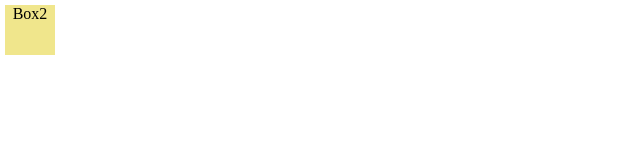
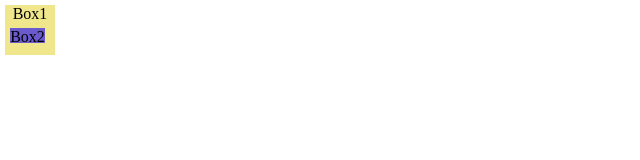
Before and after one commit to mohammedsharukhh/Learning_css, a plain HTML site: page Level6 of my learning/pages/index.html in a window 1280 px wide. Shown: the full height of the page, 0-640 px from the left. Drawn offline with Linux system fonts and the light colour scheme.

Commit message:
realtive%

```diff
--- a/Level6 of my learning/pages/index.html
+++ b/Level6 of my learning/pages/index.html
@@ -3,14 +3,14 @@
 <head>
     <meta charset="UTF-8">
     <meta name="viewport" content="width=device-width, initial-scale=1.0">
-    <title>Display Property</title>
+    <title>relative unit</title>
     <link rel="stylesheet" href="/Level6 of my learning/styles/index.css">
 </head>
 <body>
     <header>
         <main>
-            <div id="box1" class="box">Box1</div>
-            <div id="box2" class="box">Box2</div>
+            <div id="box1" class="box">Box1
+                <div id="box2"class="box">Box2</div></div>
         </main>
     </header>
 
--- a/Level6 of my learning/styles/index.css
+++ b/Level6 of my learning/styles/index.css
@@ -3,16 +3,20 @@
     margin: 0px;
 }
 #box1 {
-    visibility: hidden;
-    display: none;
+
 }
-.box {
+#box1 {
     height: 50px;
     width: 50px;
     margin: 5px;
     background-color: khaki;
     text-align: center;
-    display: inline-block;
-
+}
+#box2 {
+    height: 30%;
+    width: 70%;
+    margin: 5px;
+    background-color: slateblue;
+    text-align: center;
 
 }
```
